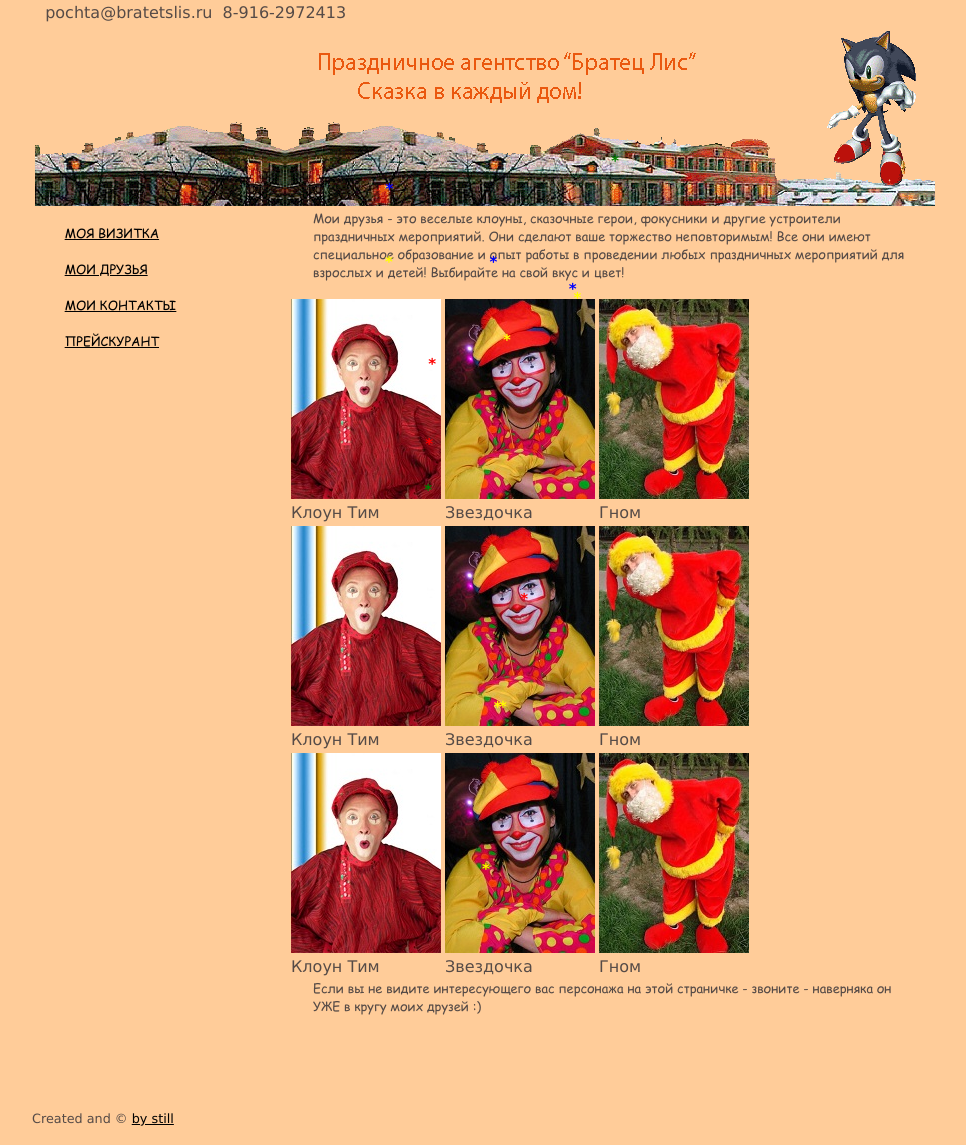
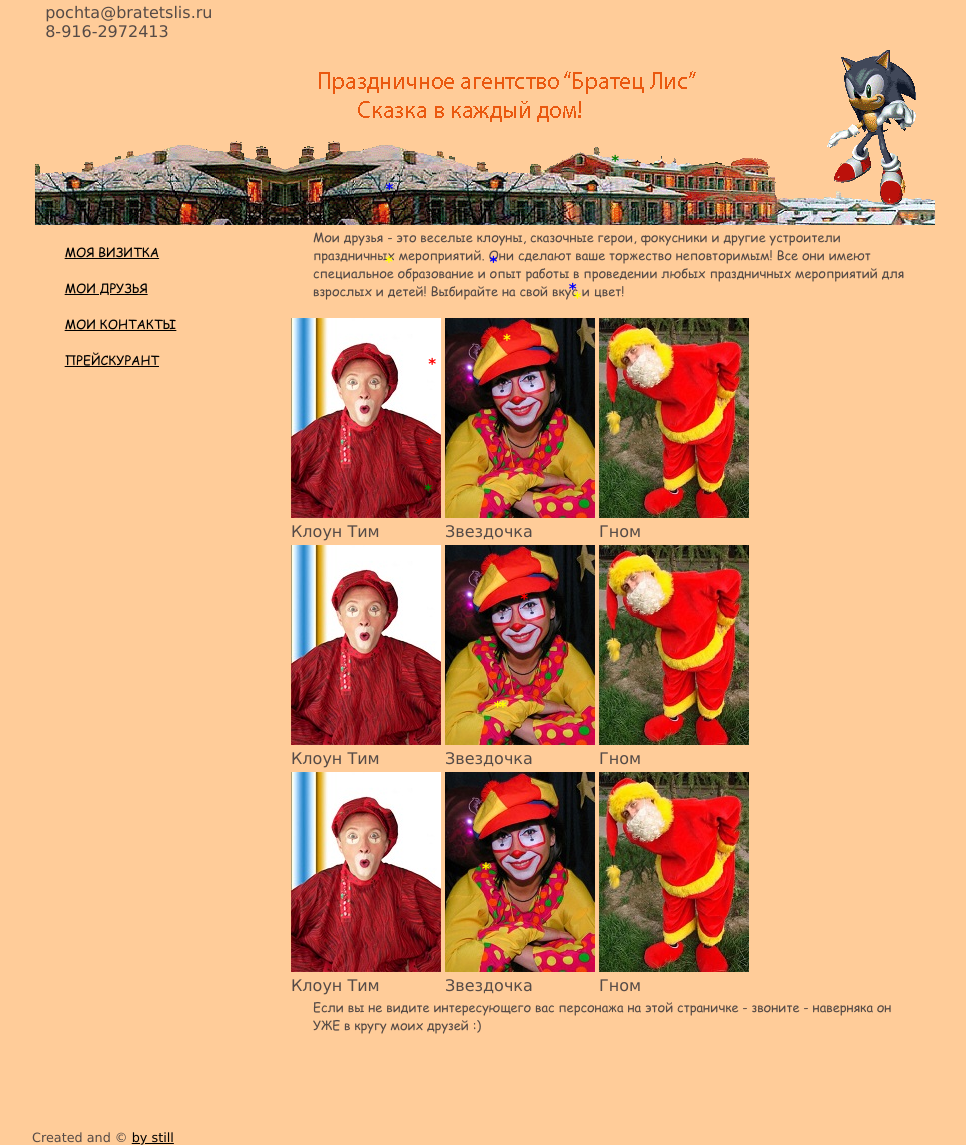
Before and after one commit to bratetslis/Site, a Jekyll site: the page built from index.md, in a window 1280 px wide. Shown: the whole page, without its empty margins (158-1124 px from the left). Built offline with Jekyll 4.4.1, drawn with Linux system fonts in a browser that asks for light colours.

Commit message:
Update _layouts/type3.html

```diff
--- a/_layouts/type3.html
+++ b/_layouts/type3.html
@@ -38,7 +38,7 @@
 <body>
 <table>
 <tr>
-<td WIDTH=900>&nbsp&nbsppochta@bratetslis.ru&nbsp&nbsp8-916-2972413</td></tr>
+<td WIDTH=900>&nbsp&nbsppochta@bratetslis.ru<br>&nbsp&nbsp8-916-2972413</td></tr>
 <tr>
 <td WIDTH=900><img src="../img/ForLogo4.gif"></td>
 </tr>
```
